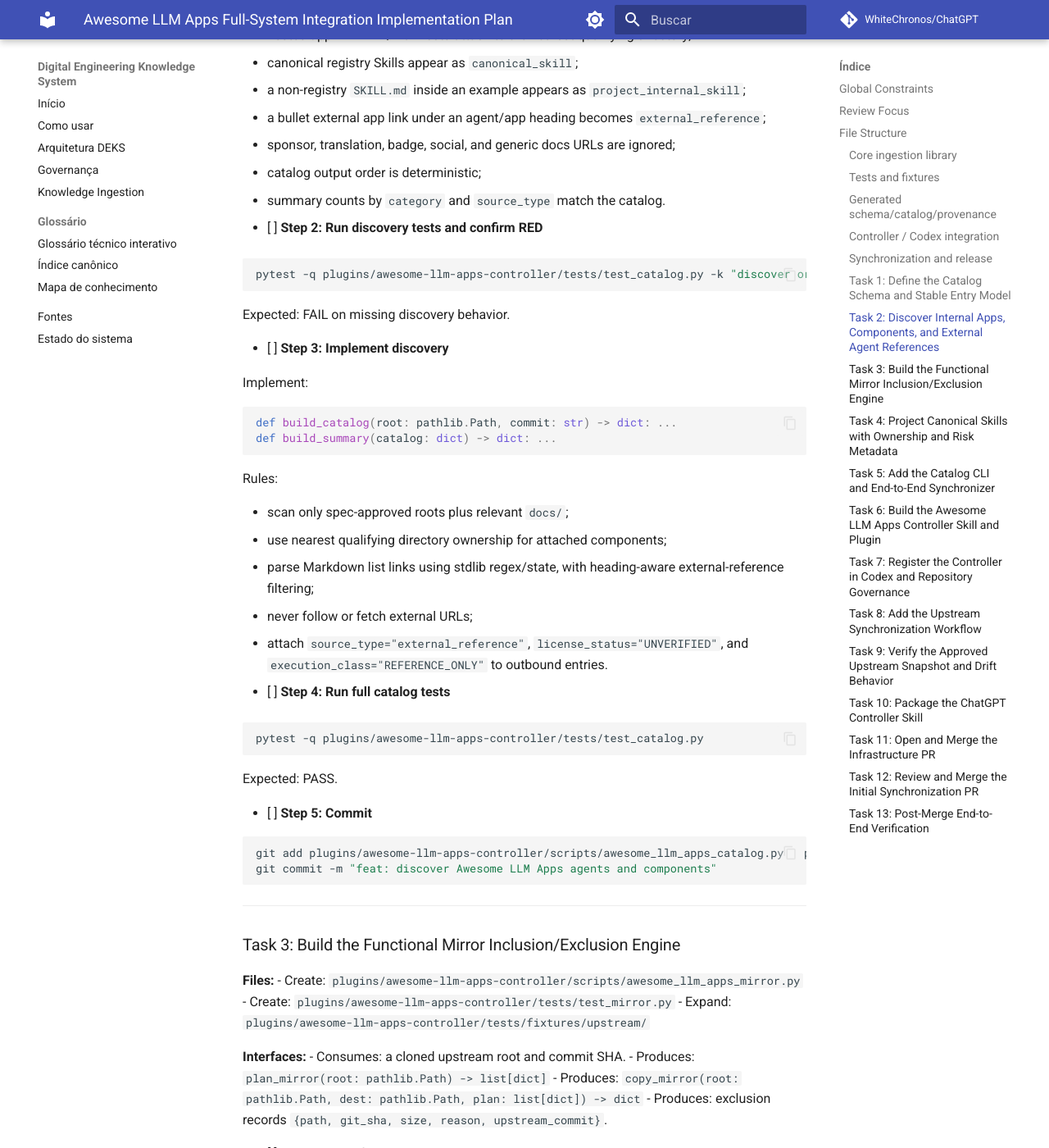
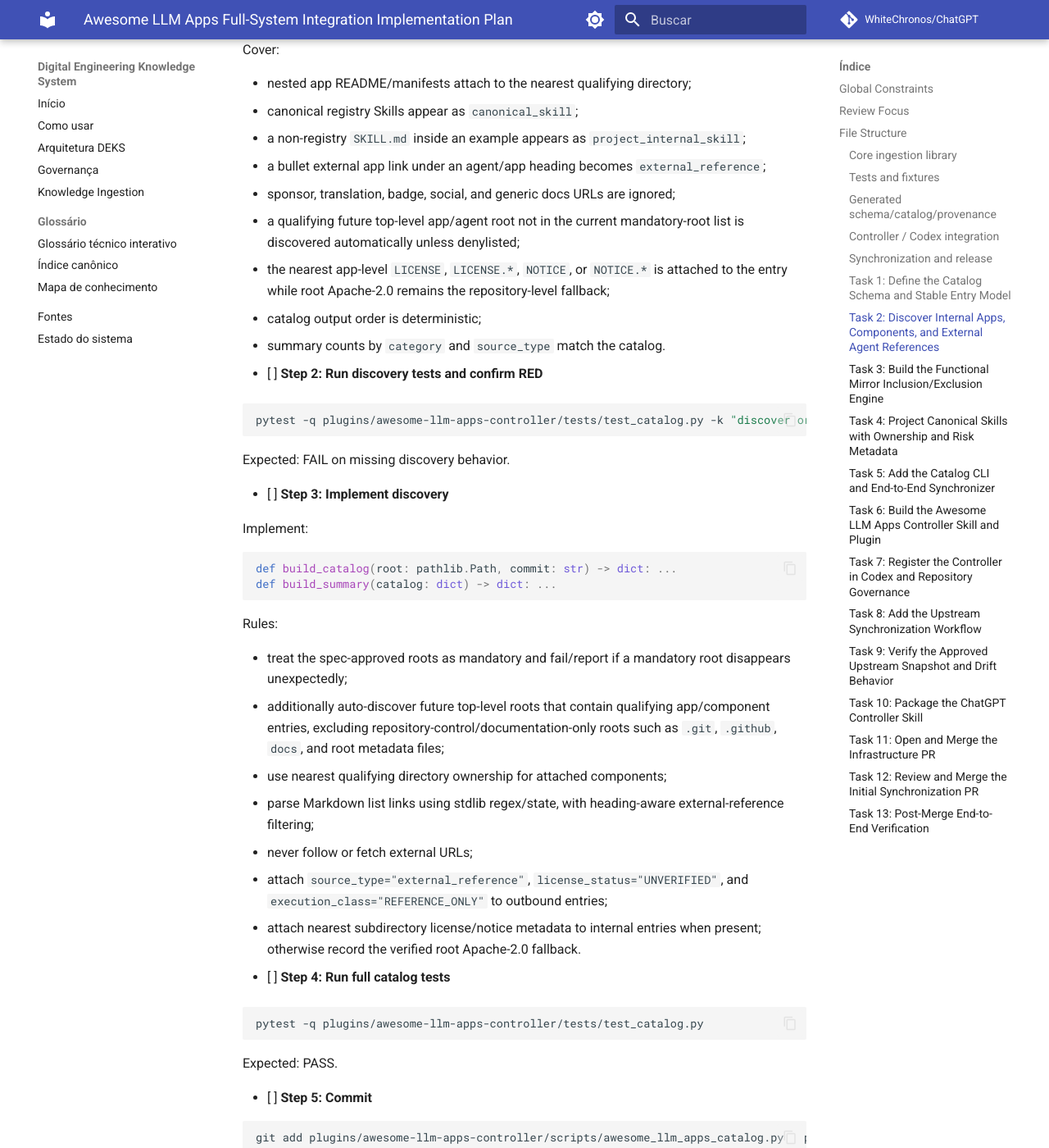
Before and after one commit to WhiteChronos/ChatGPT, an MkDocs documentation site: the page built from docs/superpowers/plans/2026-10-03-awesome-llm-apps-full-system-integration.md, in a window 1280 px wide and 1400 px high, scrolled down 6033 px. Shown: the whole window at 82% size. Built offline with MkDocs 1.6.1 and Material for MkDocs 9.7.7, drawn with Linux system fonts in a browser that asks for light colours; comment, search, counter and statistics services are not loaded; some of the changed text lies outside the part shown.

Commit message:
docs: close licensing and upstream-root gaps in implementation plan

```diff
--- a/docs/superpowers/plans/2026-10-03-awesome-llm-apps-full-system-integration.md
+++ b/docs/superpowers/plans/2026-10-03-awesome-llm-apps-full-system-integration.md
@@ -34,6 +34,7 @@
 - **External-link overcapture:** sponsor/social/translation/documentation URLs must not become AI-agent entries; Task 2 pins allow/deny examples.
 - **Skill collision across controllers:** an Awesome LLM Apps Skill name that matches a Matt-managed or unmanaged Skill must fail closed; Task 4 pins both cases.
 - **Upstream drift:** a future upstream change to license/registry/layout must produce an auditable sync failure or changed review branch, never silently weaken constraints; Tasks 5 and 9 pin the drift checks.
+- **Nested licensing:** an app-level LICENSE/NOTICE must override root-only metadata for that catalog entry without changing unrelated entries; Task 2 pins nearest-license attachment.
 
 ---
 
@@ -188,6 +189,8 @@ Cover:
 - a non-registry `SKILL.md` inside an example appears as `project_internal_skill`;
 - a bullet external app link under an agent/app heading becomes `external_reference`;
 - sponsor, translation, badge, social, and generic docs URLs are ignored;
+- a qualifying future top-level app/agent root not in the current mandatory-root list is discovered automatically unless denylisted;
+- the nearest app-level `LICENSE`, `LICENSE.*`, `NOTICE`, or `NOTICE.*` is attached to the entry while root Apache-2.0 remains the repository-level fallback;
 - catalog output order is deterministic;
 - summary counts by `category` and `source_type` match the catalog.
 
@@ -210,11 +213,13 @@ def build_summary(catalog: dict) -> dict: ...
 
 Rules:
 
-- scan only spec-approved roots plus relevant `docs/`;
+- treat the spec-approved roots as mandatory and fail/report if a mandatory root disappears unexpectedly;
+- additionally auto-discover future top-level roots that contain qualifying app/component entries, excluding repository-control/documentation-only roots such as `.git`, `.github`, `docs`, and root metadata files;
 - use nearest qualifying directory ownership for attached components;
 - parse Markdown list links using stdlib regex/state, with heading-aware external-reference filtering;
 - never follow or fetch external URLs;
-- attach `source_type="external_reference"`, `license_status="UNVERIFIED"`, and `execution_class="REFERENCE_ONLY"` to outbound entries.
+- attach `source_type="external_reference"`, `license_status="UNVERIFIED"`, and `execution_class="REFERENCE_ONLY"` to outbound entries;
+- attach nearest subdirectory license/notice metadata to internal entries when present; otherwise record the verified root Apache-2.0 fallback.
 
 - [ ] **Step 4: Run full catalog tests**
 
@@ -310,6 +315,7 @@ Cover:
 
 - valid registry entry + matching `SKILL.md` projects byte-for-byte;
 - registry entry without `SKILL.md` is reported under `inconsistencies` and not installed;
+- empty/missing/inconsistent registry license metadata is recorded as an inconsistency and never silently rewritten;
 - non-registry project-internal Skill is not projected;
 - existing unmanaged destination fails with a clear collision error;
 - destination listed in Matt manifest fails with a controller-specific collision error;
@@ -693,6 +699,7 @@ Assert:
 - 7 canonical Skill records;
 - project-internal Skills are not in global projection;
 - root license is Apache-2.0;
+- any nested license/notice discovered by the catalog is attached to the nearest owning entry without changing root-license provenance;
 - both known >10 MiB media blobs are excluded and traceable;
 - external-reference records have `UNVERIFIED` license status and are not mirrored recursively.
 
```
